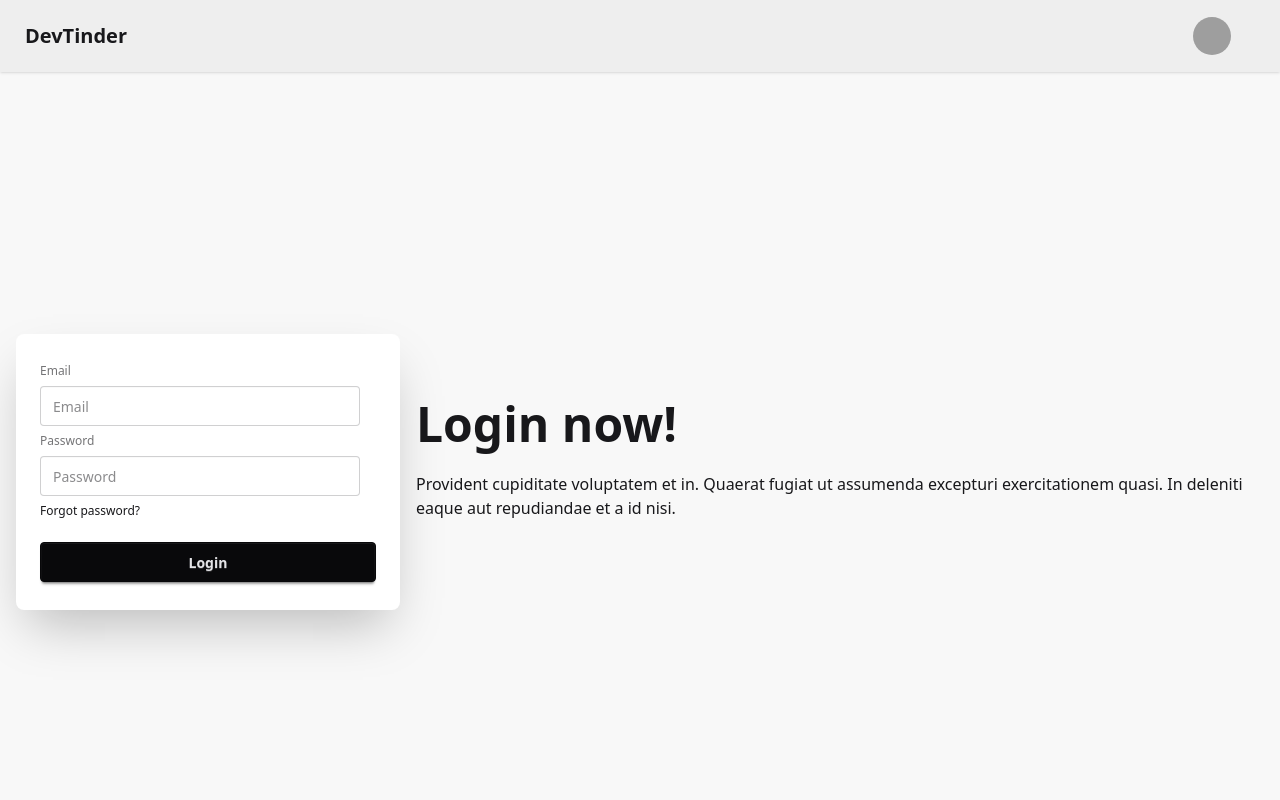
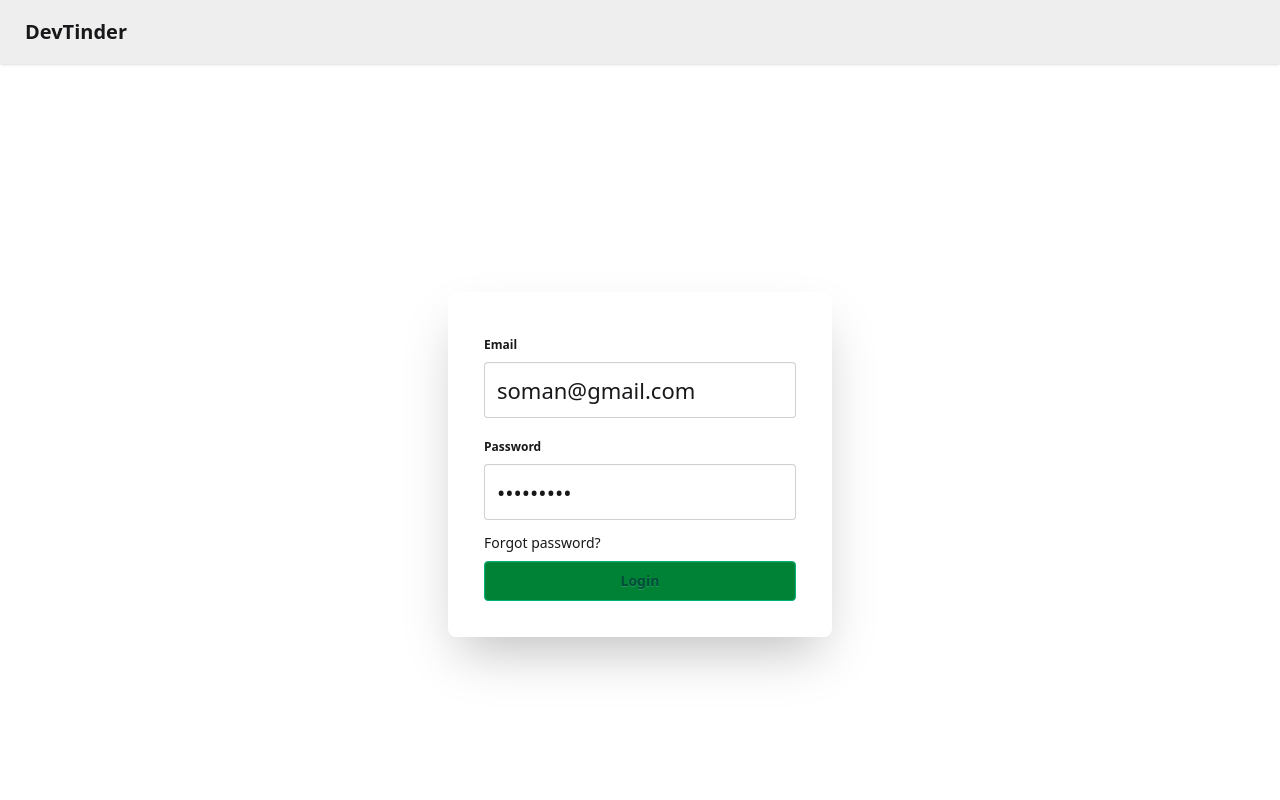
Before and after one commit to Athuldevan/DevTinder-Frontend, a React (Vite) app: page /login in a window 1280 px wide. Shown: the top 800 px of the page. Built offline with nearby package versions, Linux system fonts and the light colour scheme; grey boxes are pictures that could not be loaded.

Commit message:
feat(login):completed the login

```diff
--- a/package.json
+++ b/package.json
@@ -10,9 +10,13 @@
     "preview": "vite preview"
   },
   "dependencies": {
+    "@reduxjs/toolkit": "^2.9.2",
     "@tailwindcss/vite": "^4.1.16",
+    "@tanstack/react-query": "^5.90.5",
+    "axios": "^1.12.2",
     "react": "^19.1.1",
     "react-dom": "^19.1.1",
+    "react-redux": "^9.2.0",
     "react-router-dom": "^7.9.4",
     "tailwindcss": "^4.1.16"
   },
--- a/src/App.jsx
+++ b/src/App.tsx
@@ -2,6 +2,7 @@ import { BrowserRouter, Route, Routes } from "react-router-dom";
 import "./App.css";
 import HomePage from "./features/Home/HomePage";
 import LoginPage from "./features/Auth/LoginPage";
+import FeedPgae from "./features/feed/pages/FeedPgae";
 function App() {
   return (
     <>
@@ -10,6 +11,7 @@ function App() {
           <Route path="/" element={<HomePage />}>
             <Route path="/login" element={<LoginPage />} />
             <Route path="/signup" element={<p>Signup Page</p>} />
+            <Route path="/feed" element={<FeedPgae />} />
           </Route>
         </Routes>
       </BrowserRouter>
--- a/src/components/Auth/Login.jsx
+++ b/src/components/Auth/Login.jsx
@@ -1,32 +1,64 @@
+import { useState } from "react";
+import { axiosInstance } from "../../lib/axios";
+import { useDispatch } from "react-redux";
+import { login } from "../../features/Auth/slices/AuthSlice";
+import { useNavigate } from "react-router-dom";
+
 function Login() {
+  const [email, setEmail] = useState("soman@gmail.com");
+  const [password, setPassword] = useState("soman@123");
+  const dispatch = useDispatch();
+  const navigate = useNavigate();
+
+  async function handleLogin() {
+    try {
+      const { data } = await axiosInstance.post("/auth/login", {
+        emailId: email,
+        password,
+      });
+      dispatch(login(data.data));
+      navigate("/feed");
+    } catch (err) {
+      console.log(err.message);
+    }
+  }
+
   return (
     <>
-      <div className="hero bg-base-200 min-h-screen">
-        <div className="hero-content flex-col lg:flex-row-reverse">
-          <div className="text-center lg:text-left">
-            <h1 className="text-5xl font-bold">Login now!</h1>
-            <p className="py-6">
-              Provident cupiditate voluptatem et in. Quaerat fugiat ut assumenda
-              excepturi exercitationem quasi. In deleniti eaque aut repudiandae
-              et a id nisi.
-            </p>
-          </div>
-          <div className="card bg-base-100 w-full max-w-sm shrink-0 shadow-2xl">
-            <div className="card-body">
+      <div className="hero bg-base-100 min-h-screen p-4">
+        <div className="hero-content flex-col lg:flex-row-reverse p-2">
+          <div className="card bg-base-100 w-full max-w-sm shrink-0 shadow-2xl p-2">
+            <div className="card-body p-7">
               <fieldset className="fieldset">
-                <label className="label">Email</label>
-                <input type="email" className="input" placeholder="Email" />
-                <label className="label">Password</label>
+                <legend className="fieldset-legend">Email</legend>
+                <input
+                  type="text"
+                  value={email}
+                  className="input input-xl"
+                  placeholder="Type here"
+                  onChange={(e) => setEmail(e.target.value)}
+                />
+              </fieldset>
+              <fieldset className="fieldset">
+                <legend className="fieldset-legend">Password</legend>
                 <input
                   type="password"
-                  className="input"
-                  placeholder="Password"
+                  value={password}
+                  className="input input-xl"
+                  placeholder="Type here"
+                  onChange={(e) => setPassword(e.target.value)}
                 />
-                <div>
-                  <a className="link link-hover">Forgot password?</a>
-                </div>
-                <button className="btn btn-neutral mt-4">Login</button>
               </fieldset>
+
+              <div>
+                <a className="link link-hover">Forgot password?</a>
+              </div>
+              <button
+                onClick={handleLogin}
+                className="btn btn-success bg-green-700 btn-block btn-active"
+              >
+                Login
+              </button>
             </div>
           </div>
         </div>
--- /dev/null
+++ b/src/components/Feed/FeedCard.tsx
@@ -0,0 +1,24 @@
+export default function Feed() {
+  return (
+    <>
+      <div className="card bg-base-100 w-96 shadow-sm">
+        <figure>
+          <img
+            src="https://img.daisyui.com/images/stock/photo-1606107557195-0e29a4b5b4aa.webp"
+            alt="Shoes"
+          />
+        </figure>
+        <div className="card-body">
+          <h2 className="card-title">Card Title</h2>
+          <p>
+            A card component has a figure, a body part, and inside body there
+            are title and actions parts
+          </p>
+          <div className="card-actions justify-end">
+            <button className="btn btn-primary">Buy Now</button>
+          </div>
+        </div>
+      </div>
+    </>
+  );
+}
--- a/src/components/NavBar/Navbar.jsx
+++ b/src/components/NavBar/Navbar.jsx
@@ -1,10 +1,17 @@
+import { useSelector } from "react-redux";
+import { Link } from "react-router-dom";
+
 function Navbar() {
+  const { user } = useSelector((store) => store.auth);
   return (
     <>
       <div className="navbar bg-base-300 shadow-sm">
+        <Link to="/">
           <div className="flex-1">
             <a className="btn btn-ghost text-xl">DevTinder</a>
           </div>
+        </Link>
+        {user && (
           <div className="flex gap-2">
             <div className="dropdown dropdown-end mx-8 p-2">
               <div
@@ -12,7 +19,7 @@ function Navbar() {
                 role="button"
                 className="btn btn-ghost btn-circle avatar"
               >
-              <div className="w-10 rounded-full">
+                <div className="w-10 rounded-full flex items-center justify-end">
                   <img
                     alt="Tailwind CSS Navbar component"
                     src="https://img.daisyui.com/images/stock/photo-1534528741775-53994a69daeb.webp"
@@ -38,6 +45,7 @@ function Navbar() {
               </ul>
             </div>
           </div>
+        )}
       </div>
     </>
   );
--- /dev/null
+++ b/src/components/ui/Error.tsx
@@ -0,0 +1,15 @@
+import React from "react";
+
+interface ErrorProps {
+  message?: string; // optional string
+}
+
+const Error: React.FC<ErrorProps> = ({ message }) => {
+  if (!message) return null; // early return if no message
+
+  return (
+    <div className="error-message text-red-600 bg-red-100 p-2 rounded">
+      {message}
+    </div>
+  );
+};
--- /dev/null
+++ b/src/features/Auth/slices/AuthSlice.ts
@@ -0,0 +1,38 @@
+import { createSlice } from "@reduxjs/toolkit";
+interface User {
+  _id: string;
+  firstName: string;
+  lastName: string;
+  emailId: string;
+  password: string;
+  skills: string[];
+  age: number;
+  about?: string;
+  gender?: string;
+  photoUrl?: string;
+  createdAt?: string;
+  updatedAt?: string;
+  __v?: number;
+}
+interface AuthState {
+  user: User | null;
+}
+
+const initialState: AuthState = {
+  user: null,
+};
+
+export const authSlice = createSlice({
+  name: "auth",
+  initialState,
+  reducers: {
+    login: (state, action) => {
+      state.user = action.payload;
+    },
+    logout: (state) => {
+      state.user = null;
+    },
+  },
+});
+export const { login, logout } = authSlice.actions;
+export default authSlice.reducer;
--- /dev/null
+++ b/src/features/feed/pages/FeedPgae.tsx
@@ -0,0 +1,8 @@
+import FeedCard from "../../../components/Feed/FeedCard";
+export default function FeedPage() {
+  return (
+    <>
+      <FeedCard />
+    </>
+  );
+}
--- /dev/null
+++ b/src/lib/axios.ts
@@ -0,0 +1,6 @@
+import axios from "axios";
+
+export const axiosInstance = axios.create({
+  baseURL: "http://127.0.0.1:8000/api/v1",
+  withCredentials: true,
+});
--- a/src/main.jsx
+++ b/src/main.jsx
@@ -1,9 +1,16 @@
-import { StrictMode } from 'react'
-import { createRoot } from 'react-dom/client'
-import App from './App.jsx'
-
-createRoot(document.getElementById('root')).render(
+import { StrictMode } from "react";
+import { createRoot } from "react-dom/client";
+import App from "./App.tsx";
+import { Provider } from "react-redux";
+import { QueryClient, QueryClientProvider } from "@tanstack/react-query";
+import store from "../store.ts";
+const queryClient = new QueryClient();
+createRoot(document.getElementById("root")).render(
   <StrictMode>
-    <App />
-  </StrictMode>,
-)
+    <QueryClientProvider client={queryClient}>
+      <Provider store = {store}>
+        <App />
+      </Provider>
+    </QueryClientProvider>
+  </StrictMode>
+);
--- /dev/null
+++ b/store.ts
@@ -0,0 +1,12 @@
+import { configureStore } from "@reduxjs/toolkit";
+import authReducer from "./src/features/Auth/slices/AuthSlice";
+const store = configureStore({
+  reducer: {
+    auth: authReducer,
+  },
+});
+
+export type RootState = ReturnType<typeof store.getState>;
+export type AppDispatch = typeof store.dispatch;
+
+export default store;
--- a/vite.config.js
+++ b/vite.config.js
@@ -5,4 +5,8 @@ import tailwindcss from "@tailwindcss/vite";
 // https://vite.dev/config/
 export default defineConfig({
   plugins: [react(), tailwindcss()],
+  server: {
+    host: "127.0.0.1",
+    port: 5173,
+  },
 });
```
Also changed, not shown: 1 other file (tests, documents, lock files or other folders). Lines whose indentation alone changed are shown as unchanged.
